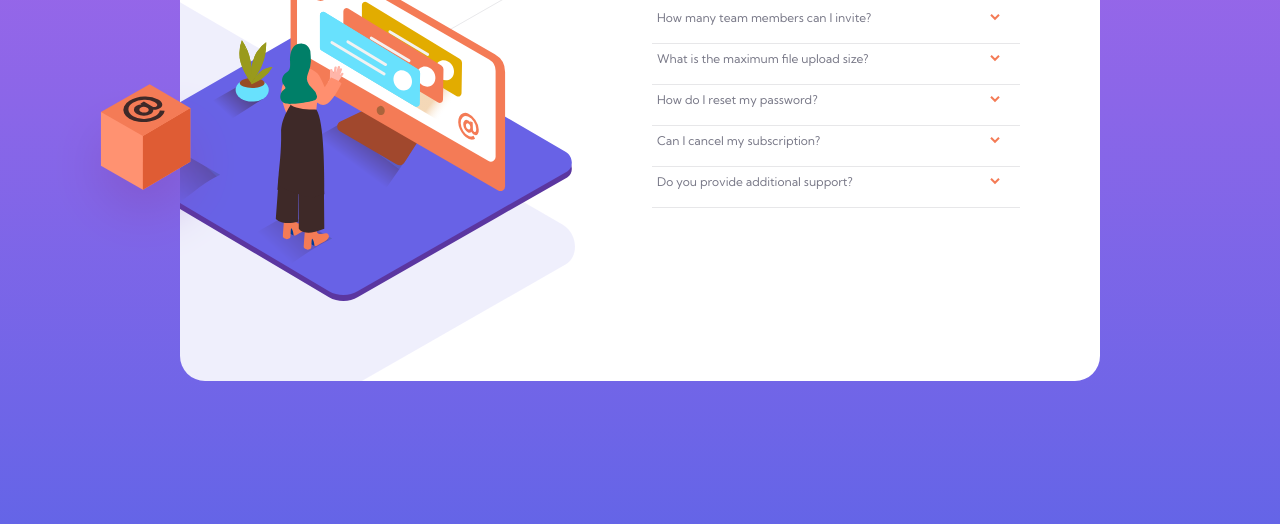
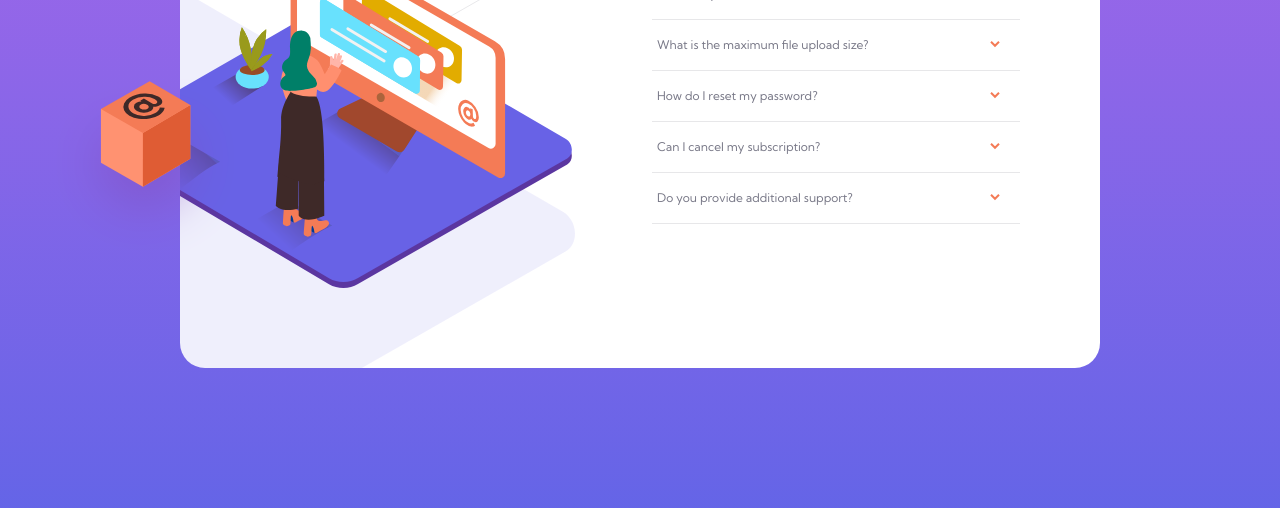
Before and after one commit to spotted76/mentor-faq-accordion, a plain HTML site: page index.html in a window 1280 px wide. Shown: the part 292-816 px from the top of the page. Drawn offline with Linux system fonts and the light colour scheme.

Commit message:
style changes complete

```diff
--- a/style.css
+++ b/style.css
@@ -17,10 +17,11 @@
 
 * {
     box-sizing: border-box;
+    margin: 0;
 }
 
 body {
-    height: 100vh;
+    min-height: 100vh;
     background-image: linear-gradient(var(--Soft-violet), var(--Soft-blue));
     display: flex;
     justify-content: center;
@@ -106,6 +107,8 @@ ul li p{
     border-bottom: 1px solid var(--Light-grayish-blue);
     padding-right: 2rem;
     overflow: hidden;
+    display: flex;
+    flex-direction: column;
 }
 
 .question {
@@ -117,6 +120,8 @@ ul li p{
 
 .question p {
     margin: 0;
+    padding-top: 1.5rem;
+    padding-bottom: 1.5rem;
 }
 
 .question img {
```
Also changed, not shown: src/Utils.js (+7 -2 lines).
